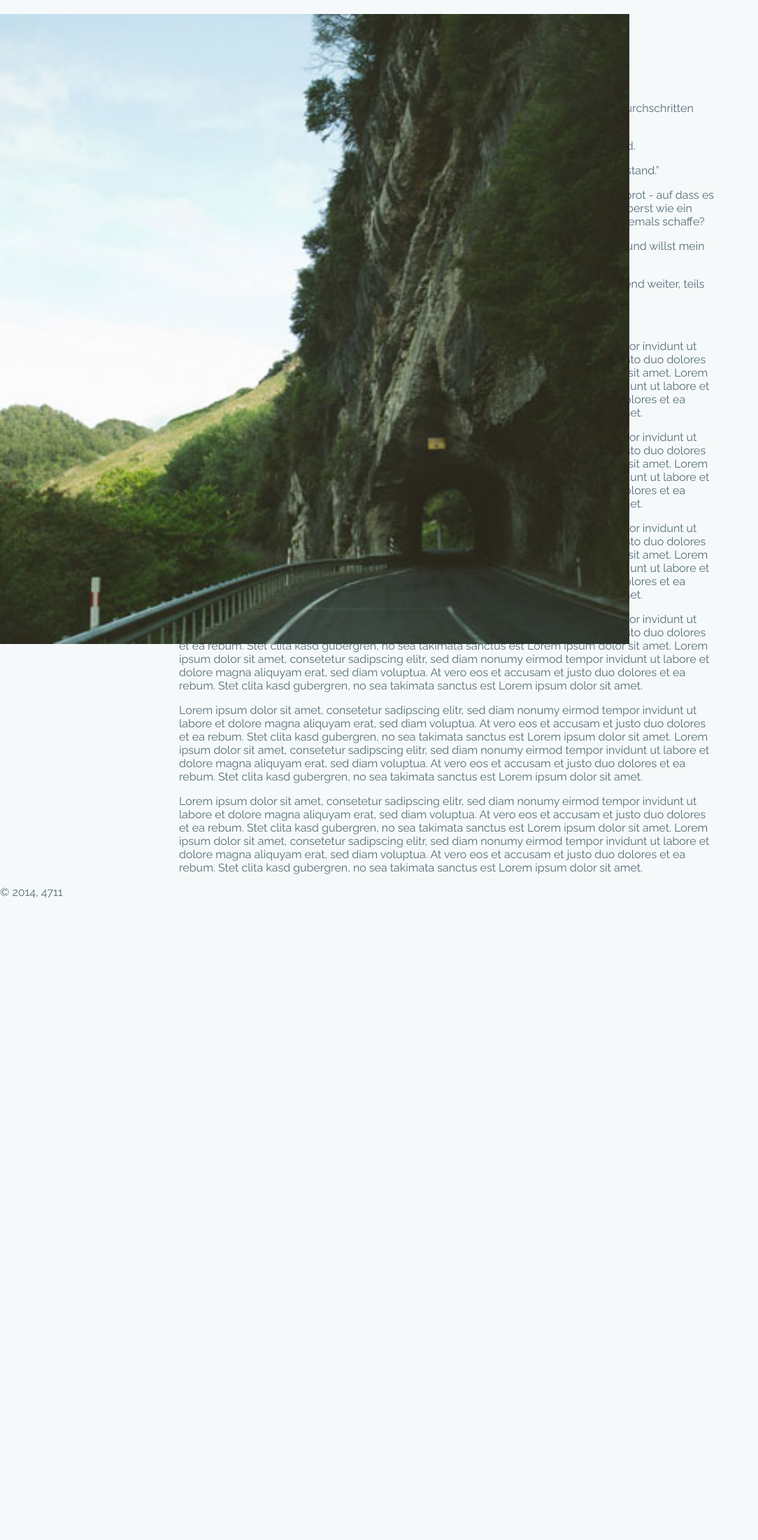
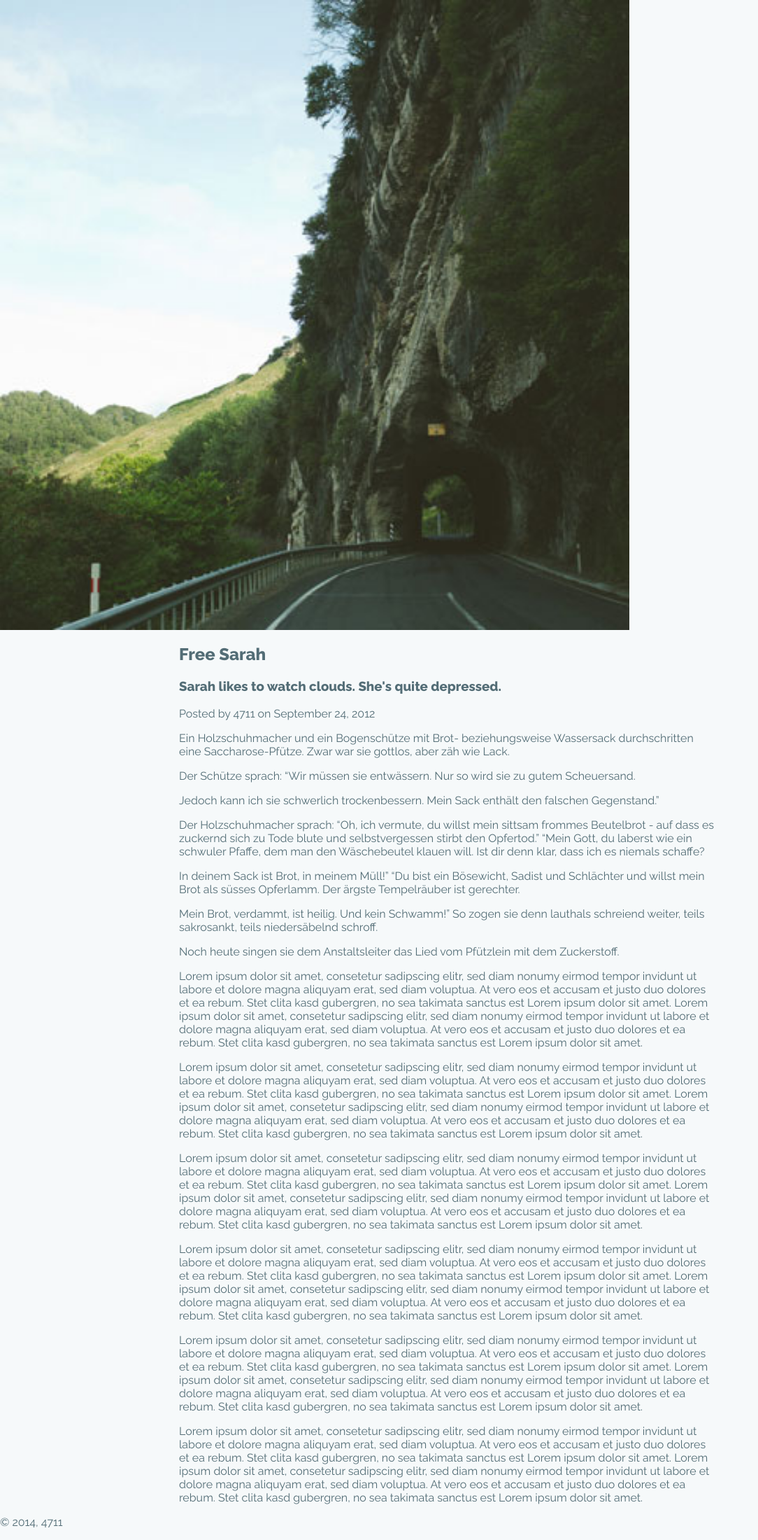
Before and after one commit to 4711/4711.github.com, a Jekyll site: the page built from _posts/galleries/2012-09-24-sarah.md, in a window 1280 px wide. Shown: the whole page at 70% size, without its empty margins (0-1084 px from the left). Built offline with Jekyll 4.4.1, drawn with Linux system fonts in a browser that asks for light colours; before the commit the page ends 1300 px from its top, so only the background shows below that.

Commit message:
WAS NOT A GOOD IDEA

```diff
--- a/_layouts/gallery.html
+++ b/_layouts/gallery.html
@@ -5,8 +5,7 @@ layout: default
 <style type="text/css">
 
   .bg_{{page.image.effect}} {
-    position: fixed;
-    /*position : relative;*/
+    position : relative;
     background-attachment : fixed;
     background-position   : top center;
     background-size       : cover;
```
